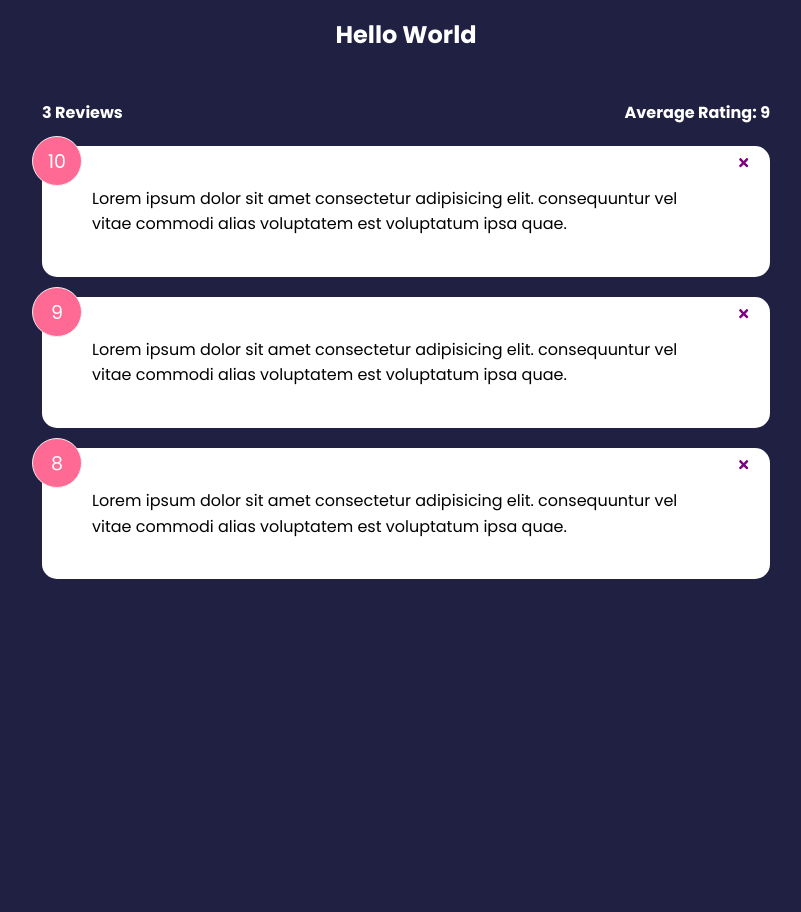
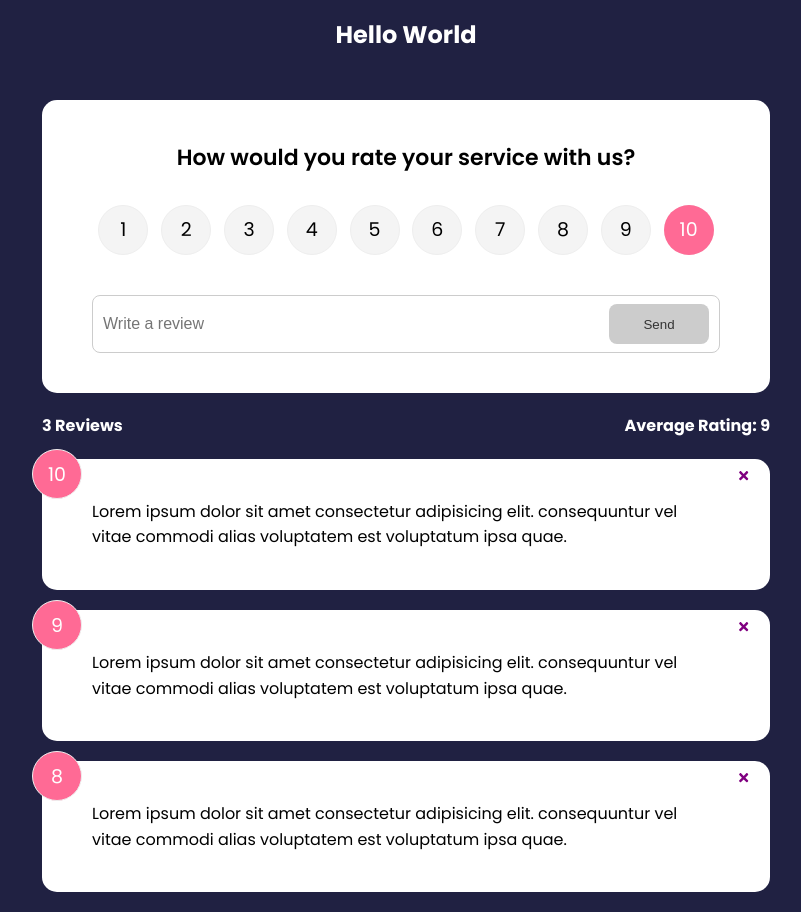
Before and after one commit to NWFreshness/feedback_project, a React (Create React App) app in the folder feedback-app/: page / in a window 1280 px wide. Shown: the whole page, without its empty margins (234-1035 px from the left). Before the commit the page ends 800 px from the top, so only its background shows below. Built offline with nearby package versions, Linux system fonts and the light colour scheme.

Commit message:
finished form and validation. Added framer-motion for fade in/out effect

```diff
--- a/feedback-app/package.json
+++ b/feedback-app/package.json
@@ -6,9 +6,11 @@
     "@testing-library/jest-dom": "^5.16.5",
     "@testing-library/react": "^13.4.0",
     "@testing-library/user-event": "^13.5.0",
+    "framer-motion": "^7.6.1",
     "react": "^18.2.0",
     "react-dom": "^18.2.0",
     "react-icons": "^4.6.0",
+    "react-router-dom": "^6.4.2",
     "react-scripts": "5.0.1",
     "web-vitals": "^2.1.4"
   },
--- a/feedback-app/src/App.js
+++ b/feedback-app/src/App.js
@@ -1,9 +1,11 @@
 import './App.css';
+import { v4 as uuidv4 } from 'uuid';
 import { useState } from 'react';
 import Header from './components/Header';
 import FeedbackList from './components/FeedbackList';
 import FeedbackData from './data/FeedbackData';
 import FeedbackStats from './components/FeedbackStats';
+import FeedbackForm from './components/FeedbackForm';
 
 function App() {
 
@@ -15,12 +17,18 @@
       }))
     }
   }
+
+  const addFeedback = (newFeedback) => {
+    newFeedback.id = uuidv4();
+    setFeedback([newFeedback, ...feedback])
+  }
   return (
     <>
       <Header text="Hello World"/>
       <div className="container">
+        <FeedbackForm handleAdd={addFeedback}/>
         <FeedbackStats feedback={feedback} />
-        <FeedbackList feedback={feedback} handleDelete={deleteFeedback}/>
+        <FeedbackList feedback={feedback} handleDelete={deleteFeedback} />
       </div>
     </>
 
--- /dev/null
+++ b/feedback-app/src/components/FeedbackForm.jsx
@@ -0,0 +1,51 @@
+import React, {useState} from 'react';
+import Card from './shared/Card';
+import Button from './shared/Button';
+import RatingSelect from './RatingSelect';
+
+function FeedbackForm({handleAdd}) {
+    const [text, setText] = useState('');
+    const [btnDisabled, setBtnDisabled] = useState(true);
+    const [message, setMessage] = useState('');
+    const [rating, setRating] = useState(10);
+
+    const handleTextChange = (e) => {
+        if(text === '') {
+            setBtnDisabled(true);
+            setMessage(null)
+        }else if(text !== '' && text.trim().length <= 10){
+            setBtnDisabled(true);
+            setMessage('Text must be at least 10 characters');
+        }else{
+            setBtnDisabled(false);
+            setMessage(null);
+        }
+        setText(e.target.value);
+    }
+    const handleSubmit = (e)=>{
+        e.preventDefault();
+        if(text.trim().length > 10){
+            const newFeedback = {
+                text,
+                rating
+            }
+            handleAdd(newFeedback);
+            setText('');
+        }
+    }
+  return <Card>
+    <form onSubmit={handleSubmit}>
+        <h2>How would you rate your service with us?</h2>
+        <RatingSelect select={(rating)=>setRating(rating)}/>
+        <div className="input-group">
+            <input onChange={handleTextChange} type="text" placeholder="Write a review" value={text}/>
+            <Button type="submit" isDisabled={btnDisabled}>
+                Send
+            </Button>
+        </div>
+        {message && <div className='message'>{message}</div>}
+    </form>
+  </Card>
+}
+
+export default FeedbackForm
--- a/feedback-app/src/components/FeedbackList.jsx
+++ b/feedback-app/src/components/FeedbackList.jsx
@@ -1,4 +1,5 @@
 import React from 'react';
+import {motion, AnimatePresence} from 'framer-motion';
 import FeedbackItem from './FeedbackItem';
 import PropTypes from 'prop-types';
 
@@ -6,20 +7,40 @@
     if(!feedback || feedback.length === 0){
         return <p>No Feedback Yet.</p>
     }
+
     return (
 
         <div className="feedback-list">
+            <AnimatePresence>
                 {feedback.map((item)=>(
+                    <motion.div
+                        key={item.id}
+                        initial={{opacity: 0}}
+                        animate={{opacity: 1}}
+                        exit={{opacity:0}}
+                    >
+
                         <FeedbackItem key={item.id} item={item} handleDelete={handleDelete}/>
+                    </motion.div>
                 ))}
+            </AnimatePresence>
         </div>
       )
+      // return below is version without animation
+//   return (
+
+//     <div className="feedback-list">
+//         {feedback.map((item)=>(
+//             <FeedbackItem key={item.id} item={item} handleDelete={handleDelete}/>
+//         ))}
+//     </div>
+//   )
 }
 
 FeedbackList.propTypes = {
     feedback: PropTypes.arrayOf(
         PropTypes.shape({
-            id: PropTypes.number.isRequired,
+            id: PropTypes.oneOfType([PropTypes.number, PropTypes.string]).isRequired,
             text: PropTypes.string.isRequired,
             rating: PropTypes.number.isRequired
         })
--- /dev/null
+++ b/feedback-app/src/components/RatingSelect.jsx
@@ -0,0 +1,125 @@
+import React, {useState} from 'react'
+
+function RatingSelect({select}) {
+    const [selected, setSelected] = useState(10);
+    const handleChange = (e) => {
+        setSelected(+e.currentTarget.value);
+        select(+e.currentTarget.value);
+    }
+  return (
+    <ul className='rating'>
+      <li>
+        <input
+          type='radio'
+          id='num1'
+          name='rating'
+          value='1'
+          onChange={handleChange}
+          checked={selected === 1}
+        />
+        <label htmlFor='num1'>1</label>
+      </li>
+      <li>
+        <input
+          type='radio'
+          id='num2'
+          name='rating'
+          value='2'
+          onChange={handleChange}
+          checked={selected === 2}
+        />
+        <label htmlFor='num2'>2</label>
+      </li>
+      <li>
+        <input
+          type='radio'
+          id='num3'
+          name='rating'
+          value='3'
+          onChange={handleChange}
+          checked={selected === 3}
+        />
+        <label htmlFor='num3'>3</label>
+      </li>
+      <li>
+        <input
+          type='radio'
+          id='num4'
+          name='rating'
+          value='4'
+          onChange={handleChange}
+          checked={selected === 4}
+        />
+        <label htmlFor='num4'>4</label>
+      </li>
+      <li>
+        <input
+          type='radio'
+          id='num5'
+          name='rating'
+          value='5'
+          onChange={handleChange}
+          checked={selected === 5}
+        />
+        <label htmlFor='num5'>5</label>
+      </li>
+      <li>
+        <input
+          type='radio'
+          id='num6'
+          name='rating'
+          value='6'
+          onChange={handleChange}
+          checked={selected === 6}
+        />
+        <label htmlFor='num6'>6</label>
+      </li>
+      <li>
+        <input
+          type='radio'
+          id='num7'
+          name='rating'
+          value='7'
+          onChange={handleChange}
+          checked={selected === 7}
+        />
+        <label htmlFor='num7'>7</label>
+      </li>
+      <li>
+        <input
+          type='radio'
+          id='num8'
+          name='rating'
+          value='8'
+          onChange={handleChange}
+          checked={selected === 8}
+        />
+        <label htmlFor='num8'>8</label>
+      </li>
+      <li>
+        <input
+          type='radio'
+          id='num9'
+          name='rating'
+          value='9'
+          onChange={handleChange}
+          checked={selected === 9}
+        />
+        <label htmlFor='num9'>9</label>
+      </li>
+      <li>
+        <input
+          type='radio'
+          id='num10'
+          name='rating'
+          value='10'
+          onChange={handleChange}
+          checked={selected === 10}
+        />
+        <label htmlFor='num10'>10</label>
+      </li>
+    </ul>
+  )
+}
+
+export default RatingSelect
--- /dev/null
+++ b/feedback-app/src/components/shared/Button.jsx
@@ -0,0 +1,25 @@
+import React from 'react';
+import PropTypes from 'prop-types';
+
+function Button({children, version, type, isDisabled}) {
+  return (
+    <button type={type} disabled={isDisabled} className={`btn btn-${version}`}>
+        {children}
+    </button>
+  )
+}
+
+Button.defaultProps = {
+    version: 'primary',
+    type: 'button',
+    isDisabled: false
+}
+
+Button.propTypes = {
+    children: PropTypes.node.isRequired,
+    version: PropTypes.string,
+    type: PropTypes.string,
+    isDisabled: PropTypes.bool
+}
+
+export default Button
```
Also changed, not shown: 1 other file (tests, documents, lock files or other folders). Lines whose indentation alone changed are shown as unchanged.
